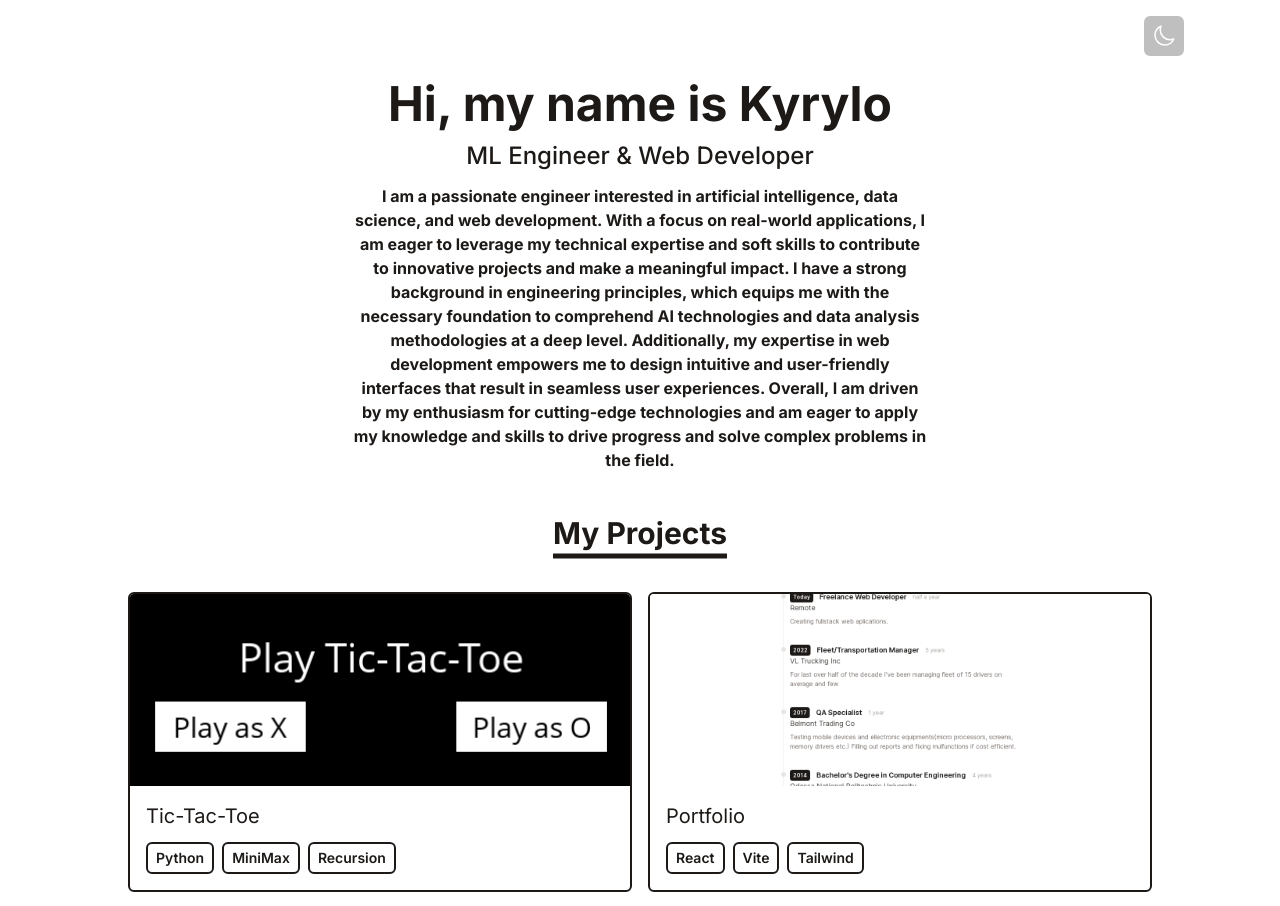
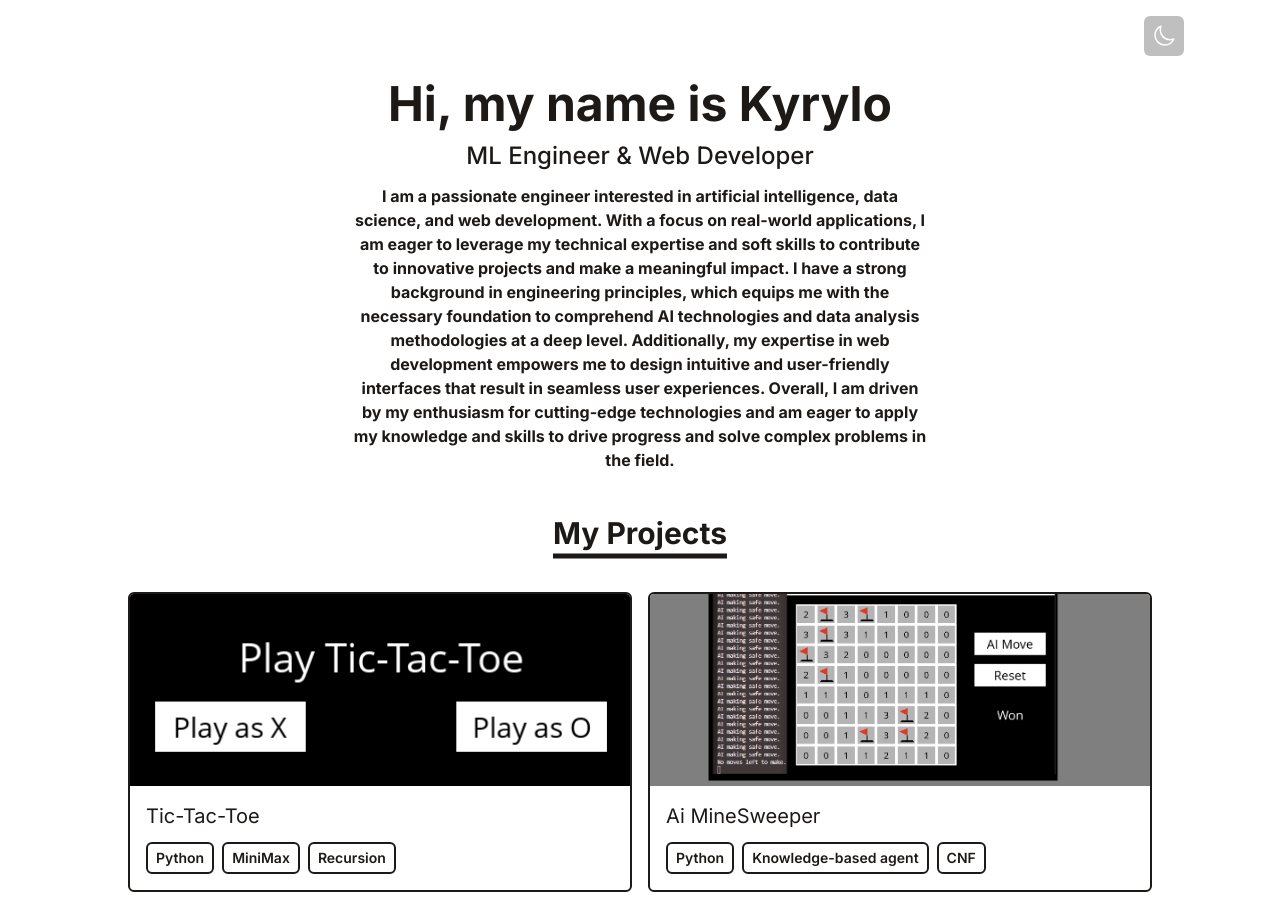
Before and after one commit to sumdeusvitae/portfolio, a React (Vite) app: page / in a window 1280 px wide. Shown: the top 906 px of the page. Built offline with nearby package versions, Linux system fonts and the light colour scheme.

Commit message:
minesweeper added

```diff
--- a/src/data/portfolio.js
+++ b/src/data/portfolio.js
@@ -4,6 +4,12 @@ export default [
     imgUrl: "/assets/TicTacToe.PNG",
     stack: ["Python", "MiniMax", "Recursion"],
     link: "https://github.com/SumDeusVitae/Minimax_tictactoe/tree/main",
+  },
+  {
+    title: "Ai MineSweeper",
+    imgUrl: "/assets/MineSweeper.png",
+    stack: ["Python", "Knowledge-based agent", "CNF"],
+    link: "https://github.com/SumDeusVitae/AI_MineSweeper",
   },
   {
     title: "Portfolio",
```
Also changed, not shown: public/assets/MineSweeper.png (added).
